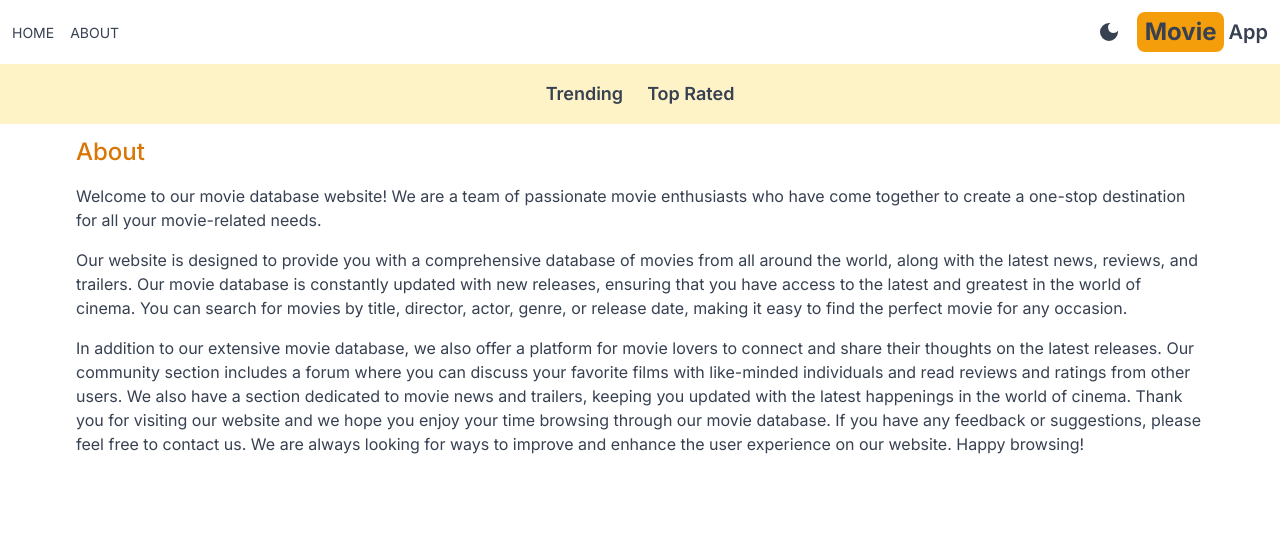
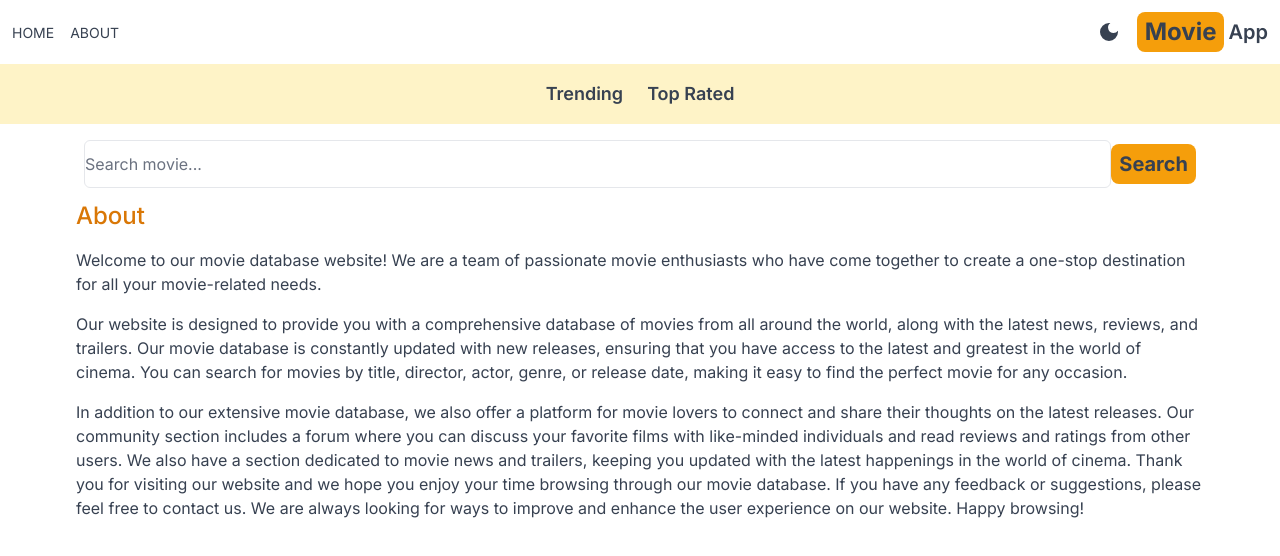
Before and after one commit to Lukaabutidze/MovieApp-Next, a Next.js app: page /about in a window 1280 px wide. Shown: the top 556 px of the page. Built offline with nearby package versions, Linux system fonts and the light colour scheme.

Commit message:
added searchbox

```diff
--- a/src/app/layout.js
+++ b/src/app/layout.js
@@ -3,6 +3,7 @@
 import Header from "@/components/Header";
 import Providers from "./Providers";
 import Navbar from "@/components/Navbar";
+import SearchBox from "@/components/SearchBox";
 
 const inter = Inter({ subsets: ["latin"] });
 
@@ -18,6 +19,7 @@
         <Providers>
           <Header />
           <Navbar />
+          <SearchBox />
           {children}
         </Providers>
       </body>
--- a/src/app/movie/[id]/page.jsx
+++ b/src/app/movie/[id]/page.jsx
@@ -29,7 +29,7 @@
             <span className="font-semibold mr-1">Release Date:</span>
           </p>
           <p>{movie.release_date || movie.first_air_date}</p>
-          <p className="mb-3">
+          <p className="mt-5">
             <span className="font-semibold mr-1">Rating:</span>
             {movie.vote_count}
           </p>
--- /dev/null
+++ b/src/app/search/[searchTerm]/page.jsx
@@ -0,0 +1,21 @@
+import Results from "@/components/Results";
+
+const SearchPage = async ({ params }) => {
+  const searchTerm = params.searchTerm;
+
+  const res = await fetch(
+    `https://api.themoviedb.org/3/search/movie?api_key=${process.env.API_KEY}&query=${searchTerm}&language=en-US&page=1&include_adult=false`
+  );
+  const data = await res.json();
+  const results = data.results;
+  return (
+    <div>
+      {results &&
+        results.length ===
+        <h1 className="text-center pt-6">No results found</h1>}
+      {results && <Results results={results} />}
+    </div>
+  );
+};
+
+export default SearchPage;
--- /dev/null
+++ b/src/components/SearchBox.jsx
@@ -0,0 +1,37 @@
+"use client";
+import { useState } from "react";
+import { useRouter } from "next/navigation";
+
+const SearchBox = () => {
+  const [search, setSearch] = useState("");
+
+  const router = useRouter();
+  const handleSubmit = (e) => {
+    e.preventDefault();
+    router.push(`/search/${search}`);
+  };
+
+  return (
+    <form
+      className="flex justify-between px-5 max-w-6xl mx-auto"
+      onSubmit={handleSubmit}
+    >
+      <input
+        type="text"
+        placeholder="Search movie..."
+        className="w-full h-12 mt-4 rounded-md placeholder-gray-500 outline-none bg-transparent flex-1 border"
+        value={search}
+        onChange={(e) => setSearch(e.target.value)}
+      />
+
+      <button
+        className="text-xl font-bold bg-amber-500 py-1 px-2 rounded-lg h-10 mt-5 cursor-pointer"
+        disabled={search === ""}
+      >
+        Search
+      </button>
+    </form>
+  );
+};
+
+export default SearchBox;
```
